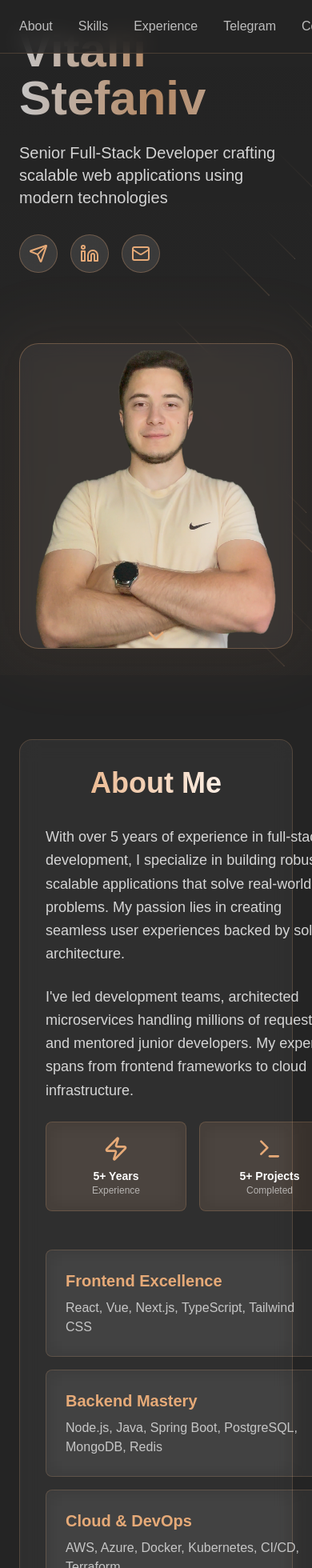
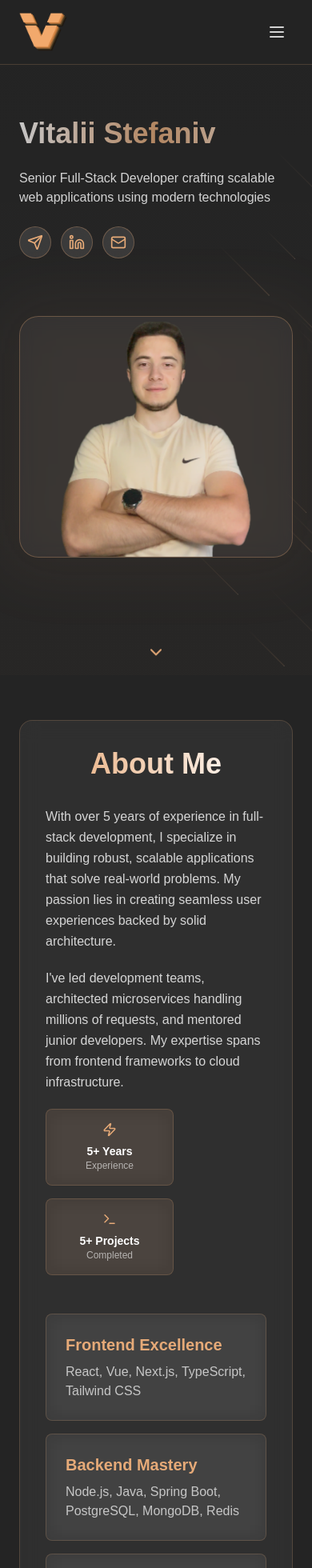
Before and after one commit to Vitaliistf/Vitaliistf.dev, a Next.js app: page / in a window 390 px wide. Shown: the top 1960 px of the page at 80% size. Built offline with nearby package versions, Linux system fonts and the light colour scheme.

Commit message:
feat: adaptive design

```diff
--- a/src/components/AboutSection.tsx
+++ b/src/components/AboutSection.tsx
@@ -30,20 +30,20 @@ const AboutSection = ({ about, personal }: AboutSectionProps) => {
             {about.description.map((paragraph, index) => (
               <p
                 key={index}
-                className="text-lg text-white/80 mb-6 leading-relaxed"
+                className="text-base md:text-lg text-white/80 mb-5 md:mb-6 leading-relaxed"
               >
                 {paragraph}
               </p>
             ))}
-            <div className="flex space-x-4">
-              <div className="backdrop-blur-md bg-[rgb(230,170,120)]/10 rounded-lg p-4 border border-[rgb(230,170,120)]/20 w-44 h-28 text-center flex flex-col items-center justify-center">
+            <div className="flex flex-wrap gap-4">
+              <div className="backdrop-blur-md bg-[rgb(230,170,120)]/10 rounded-lg p-4 border border-[rgb(230,170,120)]/20 w-40 h-24 sm:w-44 sm:h-28 text-center flex flex-col items-center justify-center">
                 <Zap className="w-8 h-8 text-[rgb(230,170,120)] mb-2" />
                 <div className="text-sm font-semibold">
                   {personal.experience}
                 </div>
                 <div className="text-xs text-white/60">Experience</div>
               </div>
-              <div className="backdrop-blur-md bg-[rgb(230,170,120)]/10 rounded-lg p-4 border border-[rgb(230,170,120)]/20 w-44 h-28 text-center flex flex-col items-center justify-center">
+              <div className="backdrop-blur-md bg-[rgb(230,170,120)]/10 rounded-lg p-4 border border-[rgb(230,170,120)]/20 w-40 h-24 sm:w-44 sm:h-28 text-center flex flex-col items-center justify-center">
                 <Terminal className="w-8 h-8 text-[rgb(230,170,120)] mb-2" />
                 <div className="text-sm font-semibold">{personal.projects}</div>
                 <div className="text-xs text-white/60">Completed</div>
--- a/src/components/HeroSection.tsx
+++ b/src/components/HeroSection.tsx
@@ -46,13 +46,13 @@ const HeroSection = ({ personal, scrollToSection }: HeroSectionProps) => {
           <div className="grid md:grid-cols-2 gap-10 md:gap-12 items-center">
             {/* Left: Text content */}
             <div className="text-left">
-              <h1 className="text-6xl md:text-8xl font-bold mb-6 bg-gradient-to-r from-white via-[rgb(230,170,120)] to-white bg-clip-text text-transparent animate-pulse">
+              <h1 className="text-4xl sm:text-6xl md:text-8xl font-bold mb-6 bg-gradient-to-r from-white via-[rgb(230,170,120)] to-white bg-clip-text text-transparent animate-pulse">
                 {personal.name}
               </h1>
-              <p className="text-xl md:text-2xl text-white/80 mb-8 max-w-xl">
+              <p className="text-base sm:text-lg md:text-2xl text-white/80 mb-6 sm:mb-8 max-w-xl">
                 {personal.title} {personal.description}
               </p>
-              <div className="flex items-center gap-4 mb-12">
+              <div className="flex items-center gap-3 sm:gap-4 mb-8 sm:mb-12">
                 {socialLinks.map(({ Icon, url }, index) => (
                   <a
                     key={index}
@@ -61,9 +61,9 @@ const HeroSection = ({ personal, scrollToSection }: HeroSectionProps) => {
                     rel={
                       url.startsWith('http') ? 'noopener noreferrer' : undefined
                     }
-                    className="w-12 h-12 rounded-full backdrop-blur-md bg-white/10 border border-[rgb(230,170,120)]/30 flex items-center justify-center hover:bg-[rgb(230,170,120)]/20 transition-all duration-300 cursor-pointer hover:scale-110"
+                    className="w-10 h-10 sm:w-12 sm:h-12 rounded-full backdrop-blur-md bg-white/10 border border-[rgb(230,170,120)]/30 flex items-center justify-center hover:bg-[rgb(230,170,120)]/20 transition-all duration-300 cursor-pointer hover:scale-110"
                   >
-                    <Icon className="w-6 h-6 text-[rgb(230,170,120)]" />
+                    <Icon className="w-5 h-5 sm:w-6 sm:h-6 text-[rgb(230,170,120)]" />
                   </a>
                 ))}
               </div>
@@ -79,7 +79,7 @@ const HeroSection = ({ personal, scrollToSection }: HeroSectionProps) => {
                 <div className="pointer-events-none absolute inset-0 overflow-hidden rounded-3xl">
                   <div className="sheen-diagonal" />
                 </div>
-                <div className="relative rounded-2xl overflow-hidden h-[380px] sm:h-[460px] md:h-[520px] flex items-end justify-center">
+                <div className="relative rounded-2xl overflow-hidden h-[300px] sm:h-[420px] md:h-[520px] flex items-end justify-center">
                   <Image
                     src="/ms-nobg.png"
                     alt="Portrait"
@@ -95,10 +95,10 @@ const HeroSection = ({ personal, scrollToSection }: HeroSectionProps) => {
 
         <button
           onClick={() => scrollToSection('about')}
-          className="absolute left-1/2 -translate-x-1/2 bottom-8 animate-bounce"
+          className="absolute left-1/2 -translate-x-1/2 bottom-4 sm:bottom-8 animate-bounce"
           aria-label="Scroll to about section"
         >
-          <ChevronDown className="w-8 h-8 text-[rgb(230,170,120)]" />
+          <ChevronDown className="w-6 h-6 sm:w-8 sm:h-8 text-[rgb(230,170,120)]" />
         </button>
       </section>
 
--- a/src/components/Navigation.tsx
+++ b/src/components/Navigation.tsx
@@ -1,6 +1,7 @@
 'use client';
 
 import { useState, useEffect } from 'react';
+import { Menu, X } from 'lucide-react';
 import Image from 'next/image';
 import Link from 'next/link';
 
@@ -11,6 +12,7 @@ interface NavigationProps {
 
 const Navigation = ({ activeSection, scrollToSection }: NavigationProps) => {
   const [isLoaded, setIsLoaded] = useState(false);
+  const [isMenuOpen, setIsMenuOpen] = useState(false);
 
   useEffect(() => {
     setIsLoaded(true);
@@ -33,7 +35,20 @@ const Navigation = ({ activeSection, scrollToSection }: NavigationProps) => {
             >
               <Image src="/logo-notext.png" alt="logo" width={60} height={60} />
             </div>
-            <div className="flex space-x-8 items-center">
+            <div className="flex items-center">
+              <button
+                className="md:hidden p-2 text-white/80 hover:text-white"
+                aria-label="Toggle menu"
+                aria-expanded={isMenuOpen}
+                onClick={() => setIsMenuOpen((v) => !v)}
+              >
+                {isMenuOpen ? (
+                  <X className="w-6 h-6" />
+                ) : (
+                  <Menu className="w-6 h-6" />
+                )}
+              </button>
+              <div className="hidden md:flex space-x-8 items-center">
                 {['About', 'Skills', 'Experience', 'Telegram', 'Contact'].map(
                   (item) => (
                     <button
@@ -62,6 +77,59 @@ const Navigation = ({ activeSection, scrollToSection }: NavigationProps) => {
               </div>
             </div>
           </div>
+          {isMenuOpen && (
+            <div className="md:hidden mt-4 pt-2 border-t border-[rgb(230,170,120)]/20 mobile-menu">
+              <div className="grid gap-1">
+                {['About', 'Skills', 'Experience', 'Telegram', 'Contact'].map(
+                  (item) => (
+                    <button
+                      key={item}
+                      onClick={() => {
+                        scrollToSection(item.toLowerCase());
+                        setIsMenuOpen(false);
+                      }}
+                      className={`w-full text-center py-2 px-1 rounded hover:text-[rgb(230,170,120)] transition-colors ${
+                        activeSection === item.toLowerCase()
+                          ? 'text-[rgb(230,170,120)]'
+                          : 'text-white/80'
+                      }`}
+                    >
+                      {item}
+                    </button>
+                  )
+                )}
+                <Link
+                  href={`/links`}
+                  onClick={() => setIsMenuOpen(false)}
+                  className={`mt-2 px-3 py-2 rounded-md text-center border transition-all duration-300 ${
+                    activeSection === 'links'
+                      ? 'border-[rgb(230,170,120)] text-[rgb(230,170,120)] bg-white/5'
+                      : 'border-white/15 text-white/80 hover:border-[rgb(230,170,120)]/40 hover:text-[rgb(230,170,120)] hover:bg-white/5'
+                  }`}
+                >
+                  Links
+                </Link>
+              </div>
+            </div>
+          )}
+          <style jsx>{`
+            .mobile-menu {
+              animation: menuSlideIn 180ms ease-out forwards;
+              transform-origin: top;
+              will-change: transform, opacity;
+            }
+            @keyframes menuSlideIn {
+              from {
+                opacity: 0;
+                transform: translateY(-6px) scale(0.98);
+              }
+              to {
+                opacity: 1;
+                transform: translateY(0) scale(1);
+              }
+            }
+          `}</style>
+        </div>
       </div>
     </nav>
   );
--- a/src/components/Section.tsx
+++ b/src/components/Section.tsx
@@ -8,7 +8,10 @@ interface SectionProps {
 
 const Section = ({ id, className, children }: SectionProps) => {
   return (
-    <section id={id} className={`py-20 relative z-10 ${className ?? ''}`}>
+    <section
+      id={id}
+      className={`py-14 md:py-20 relative z-10 ${className ?? ''}`}
+    >
       <div className="max-w-6xl mx-auto px-6">{children}</div>
     </section>
   );
--- a/src/components/SkillsSection.tsx
+++ b/src/components/SkillsSection.tsx
@@ -222,7 +222,7 @@ const SkillsSection = ({ skills }: SkillsSectionProps) => {
                 {skill.level}% Proficiency
               </div>
               {skill.subskills && (
-                <div className="text-xs text-[rgb(230,170,120)]/60 group-hover:text-[rgb(230,170,120)] transition-colors duration-300">
+                <div className="hidden md:block text-xs text-[rgb(230,170,120)]/60 group-hover:text-[rgb(230,170,120)] transition-colors duration-300">
                   Hover for details
                 </div>
               )}
@@ -234,7 +234,7 @@ const SkillsSection = ({ skills }: SkillsSectionProps) => {
       {/* Tooltip */}
       {hoveredSkill && (
         <div
-          className="fixed z-50 pointer-events-none"
+          className="fixed z-50 pointer-events-none hidden md:block"
           style={{
             left: `${tooltipPosition.x}px`,
             top: `${tooltipPosition.y}px`,
--- a/src/components/TelegramSection.tsx
+++ b/src/components/TelegramSection.tsx
@@ -109,7 +109,7 @@ const TelegramSection = ({ telegram }: TelegramSectionProps) => {
               href={telegram.channelUrl}
               target="_blank"
               rel="noopener noreferrer"
-              className="inline-flex items-center justify-center space-x-3 px-5 py-3 bg-gradient-to-r from-[rgb(230,170,120)] to-[rgb(230,170,120)]/80 rounded-lg font-semibold text-white hover:from-[rgb(230,170,120)]/90 hover:to-[rgb(230,170,120)]/70 transition-all duration-300 hover:scale-105 hover:shadow-lg group"
+              className="inline-flex items-center justify-center space-x-3 px-5 py-3 bg-gradient-to-r from-[rgb(230,170,120)] to-[rgb(230,170,120)]/80 rounded-lg font-semibold text-white hover:from-[rgb(230,170,120)]/90 hover:to-[rgb(230,170,120)]/70 transition-all duration-300 hover:scale-105 hover:shadow-lg group w-full"
               onMouseEnter={() => setIsHovered(true)}
               onMouseLeave={() => setIsHovered(false)}
             >
```
Lines whose indentation alone changed are shown as unchanged.
